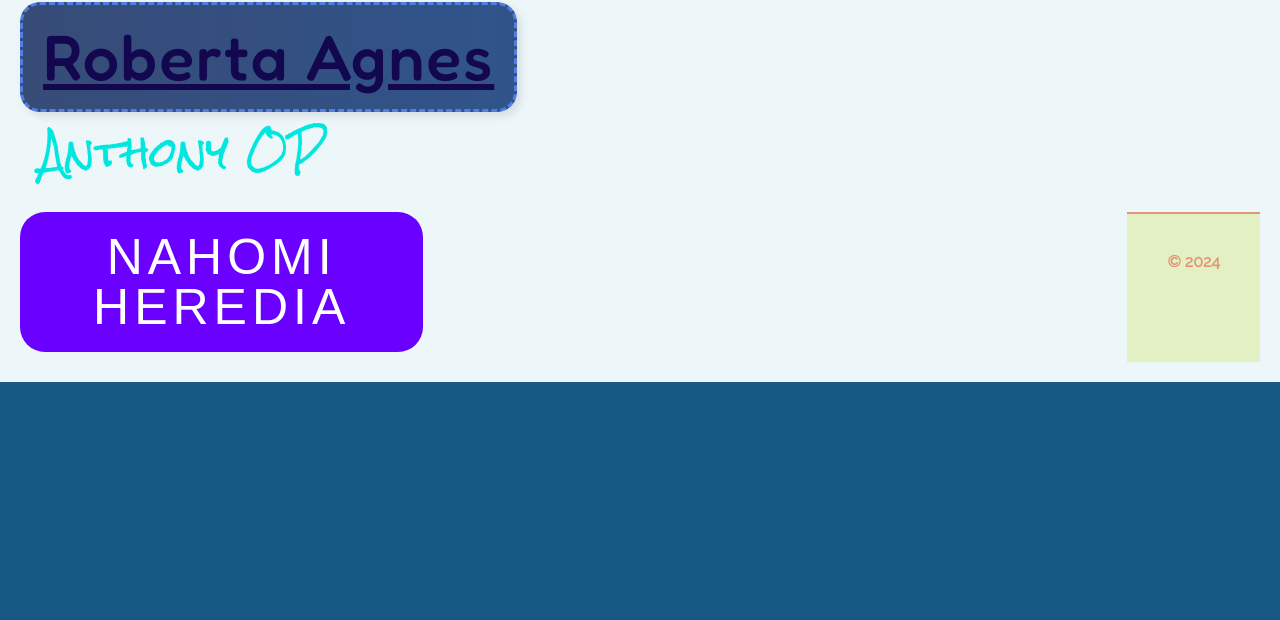
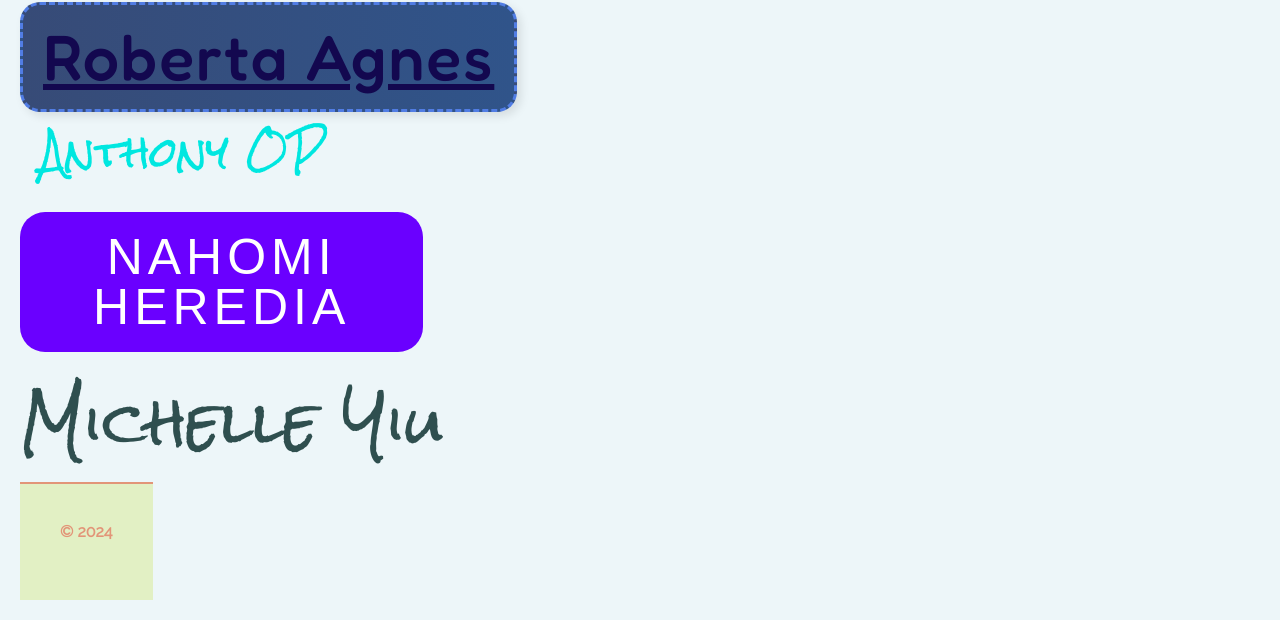
Before and after one commit to Sachin712/INM420-Summer2025, a website: page public/index.html in a window 1280 px wide. Shown: the part 718-1338 px from the top of the page. Before the commit the page ends 1100 px from the top, so only its background shows below. Drawn offline with nearby package versions, Linux system fonts and the light colour scheme; a web font is replaced by a local one.

Commit message:
michelle_yiu

```diff
--- a/public/assets/css/style.css
+++ b/public/assets/css/style.css
@@ -11,7 +11,7 @@
 @import url('https://fonts.googleapis.com/css2?family=Rock+Salt&display=swap');
 @import url('https://fonts.googleapis.com/css2?family=Fredoka:wght@500&display=swap" rel="stylesheet');
 @import url('https://fonts.googleapis.com/css2?family=Rock+Salt&display=swap');
-
+@import url('https://fonts.googleapis.com/css2?family=Rock+Salt&display=swap');
 
 body {
     background: #155984;
@@ -252,3 +252,10 @@ Totally Didn't Just Steal This
     opacity: 0.5;
   }
 }
+
+.MY {
+  font-family: "Rock Salt", cursive;
+  color: darkslategray;
+  font-size: 60px;
+  margin: 30px 0;
+}
--- a/public/index.html
+++ b/public/index.html
@@ -58,6 +58,8 @@
              <span class="NH" href="https://github.com/lNanami">Nahomi Heredia</span>
         </div>
 
+        <p class="MY">Michelle Yiu</p>
+
 
 
 
```
Also changed, not shown: public/assets/images/Michelle_Yiu.JPG (added), 3 other files.
